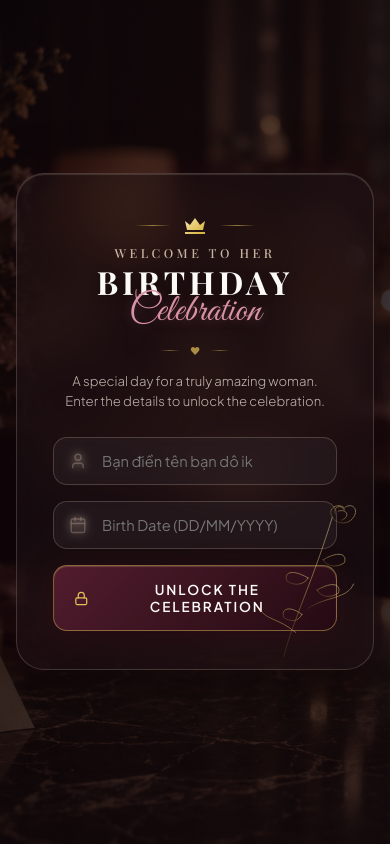
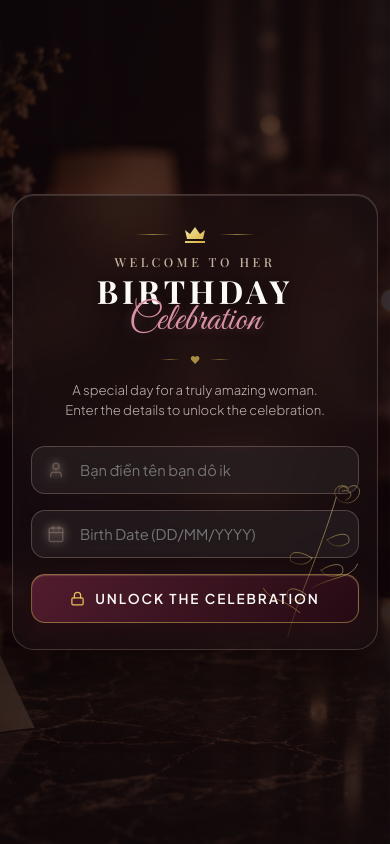
Before and after one commit to KainChin/happy_birthday, a React (Vite) app: page / in a window 390 px wide. Built offline with nearby package versions, Linux system fonts and the light colour scheme; the HTML template or start-up script is replaced by a standard one; a web font is replaced by a local one.

Commit message:
Optimize responsive layout and typography for mobile smartphones

```diff
--- a/src/components/BackgroundLayer.jsx
+++ b/src/components/BackgroundLayer.jsx
@@ -5,7 +5,7 @@ const backgroundStyle = {
   top: 0,
   left: 0,
   width: '100vw',
-  height: '100vh',
+  height: '100dvh',
   backgroundImage: "url('/login.png')",
   backgroundPosition: 'center center',
   backgroundSize: 'cover',
@@ -14,7 +14,8 @@ const backgroundStyle = {
   alignItems: 'center',
   justifyContent: 'center',
   overflowY: 'auto',
-  padding: '20px 16px'
+  padding: '16px 12px',
+  boxSizing: 'border-box'
 };
 
 const overlayStyle = {
@@ -23,7 +24,7 @@ const overlayStyle = {
   left: 0,
   right: 0,
   bottom: 0,
-  background: 'radial-gradient(ellipse at center, rgba(32, 16, 22, 0.42) 0%, rgba(14, 7, 10, 0.76) 100%), rgba(12, 6, 8, 0.28)',
+  background: 'radial-gradient(ellipse at center, rgba(32, 16, 22, 0.42) 0%, rgba(14, 7, 10, 0.78) 100%), rgba(12, 6, 8, 0.28)',
   backdropFilter: 'brightness(0.92) contrast(1.05)',
   pointerEvents: 'none'
 };
@@ -32,7 +33,7 @@ export const BackgroundLayer = ({ children }) => {
   return (
     <div style={backgroundStyle}>
       <div style={overlayStyle} />
-      <div style={{ position: 'relative', zIndex: 2, width: '100%', display: 'flex', justifyContent: 'center' }}>
+      <div style={{ position: 'relative', zIndex: 2, width: '100%', maxWidth: '100%', display: 'flex', justifyContent: 'center' }}>
         {children}
       </div>
     </div>
--- a/src/components/DatePickerGrid.jsx
+++ b/src/components/DatePickerGrid.jsx
@@ -3,7 +3,7 @@ import React from 'react';
 const daysGridStyle = {
   display: 'grid',
   gridTemplateColumns: 'repeat(7, 1fr)',
-  gap: '6px',
+  gap: '5px',
   textAlign: 'center'
 };
 
@@ -24,7 +24,7 @@ export const DatePickerGrid = ({
   const daysArray = Array.from({ length: daysInMonth }, (_, i) => i + 1);
 
   return (
-    <div style={daysGridStyle}>
+    <div className="date-picker-grid" style={daysGridStyle}>
       {['T2', 'T3', 'T4', 'T5', 'T6', 'T7', 'CN'].map((w) => (
         <div key={w} style={weekHeaderStyle}>{w}</div>
       ))}
@@ -39,18 +39,19 @@ export const DatePickerGrid = ({
           <button
             key={day}
             type="button"
+            className="date-picker-day-btn"
             onClick={() => onDayClick(day)}
             style={{
-              padding: '10px 0',
+              padding: '9px 0',
               border: isSelected
                 ? '1.5px solid var(--color-gold-light)'
                 : '1px solid rgba(255, 255, 255, 0.1)',
-              borderRadius: '12px',
+              borderRadius: '11px',
               background: isSelected
                 ? 'linear-gradient(135deg, #70263f, #3b131f)'
                 : 'rgba(255, 255, 255, 0.07)',
               color: isSelected ? 'var(--color-gold-light)' : '#ffffff',
-              fontSize: '0.9rem',
+              fontSize: '0.88rem',
               fontWeight: isSelected ? 700 : 500,
               cursor: 'pointer',
               transition: 'all 0.2s ease',
--- a/src/components/DatePickerModal.jsx
+++ b/src/components/DatePickerModal.jsx
@@ -14,7 +14,7 @@ const modalOverlayStyle = {
   WebkitBackdropFilter: 'blur(24px)',
   border: '1.5px solid rgba(229, 193, 88, 0.5)',
   borderRadius: '20px',
-  padding: '18px',
+  padding: '16px',
   boxShadow: '0 20px 50px rgba(0, 0, 0, 0.85), 0 0 35px rgba(82, 28, 46, 0.5)',
   animation: 'fadeInCard 0.3s cubic-bezier(0.16, 1, 0.3, 1) forwards'
 };
@@ -78,7 +78,7 @@ export const DatePickerModal = ({ selectedDate, onSelectDate, onClose }) => {
   })();
 
   return (
-    <div style={modalOverlayStyle}>
+    <div className="date-picker-overlay" style={modalOverlayStyle}>
       <DatePickerHeader
         currentMonth={currentMonth}
         currentYear={currentYear}
--- a/src/components/LoginCard.jsx
+++ b/src/components/LoginCard.jsx
@@ -8,22 +8,23 @@ const cardStyle = {
   width: '100%',
   maxWidth: '430px',
   margin: '0 auto',
-  padding: '42px 36px 38px 36px',
+  padding: '38px 32px 34px 32px',
   backgroundColor: 'var(--color-glass-bg)',
   backdropFilter: 'blur(24px) saturate(140%)',
   WebkitBackdropFilter: 'blur(24px) saturate(140%)',
-  borderRadius: '28px',
+  borderRadius: '26px',
   border: '1px solid var(--color-glass-border)',
   boxShadow: '0 25px 65px rgba(0, 0, 0, 0.55), inset 0 1px 1px rgba(255, 240, 220, 0.15), 0 0 40px rgba(74, 21, 37, 0.25)',
   overflow: 'visible',
   display: 'flex',
   flexDirection: 'column',
-  alignItems: 'center'
+  alignItems: 'center',
+  boxSizing: 'border-box'
 };
 
 export const LoginCard = () => {
   return (
-    <div className="animate-fade-in" style={cardStyle}>
+    <div className="login-card-container animate-fade-in" style={cardStyle}>
       <LoginHeader />
       <LoginForm />
       <FloralDecoration />
--- a/src/index.css
+++ b/src/index.css
@@ -11,10 +11,10 @@
   --color-plum-light: #611e32;
   --color-gold: #d4af37;
   --color-gold-light: #e5c158;
-  --color-glass-bg: rgba(26, 16, 20, 0.62);
-  --color-glass-border: rgba(245, 225, 200, 0.18);
-  --color-input-bg: rgba(255, 255, 255, 0.04);
-  --color-input-border: rgba(225, 200, 180, 0.22);
+  --color-glass-bg: rgba(24, 14, 18, 0.65);
+  --color-glass-border: rgba(245, 225, 200, 0.2);
+  --color-input-bg: rgba(255, 255, 255, 0.05);
+  --color-input-border: rgba(225, 200, 180, 0.25);
 }
 
 * {
@@ -25,7 +25,7 @@
 
 html, body, #root {
   width: 100%;
-  height: 100%;
+  min-height: 100dvh;
   overflow-x: hidden;
   font-family: var(--font-sans);
   color: var(--color-cream);
@@ -35,7 +35,7 @@ html, body, #root {
 @keyframes fadeInCard {
   from {
     opacity: 0;
-    transform: translateY(24px) scale(0.98);
+    transform: translateY(18px) scale(0.98);
   }
   to {
     opacity: 1;
@@ -43,19 +43,36 @@ html, body, #root {
   }
 }
 
-@keyframes subtlePulse {
-  0%, 100% { opacity: 0.85; }
-  50% { opacity: 1; }
-}
-
 @keyframes spin {
   to { transform: rotate(360deg); }
 }
 
 .animate-fade-in {
-  animation: fadeInCard 0.9s cubic-bezier(0.16, 1, 0.3, 1) forwards;
+  animation: fadeInCard 0.8s cubic-bezier(0.16, 1, 0.3, 1) forwards;
 }
 
 .animate-spin {
   animation: spin 0.8s linear infinite;
 }
+
+/* Mobile responsive fine-tuning */
+@media (max-width: 480px) {
+  .login-card-container {
+    padding: 30px 18px 26px 18px !important;
+    border-radius: 22px !important;
+  }
+
+  .date-picker-overlay {
+    padding: 12px 8px !important;
+    border-radius: 16px !important;
+  }
+
+  .date-picker-grid {
+    gap: 3px !important;
+  }
+
+  .date-picker-day-btn {
+    padding: 7px 0 !important;
+    font-size: 0.82rem !important;
+  }
+}
```
